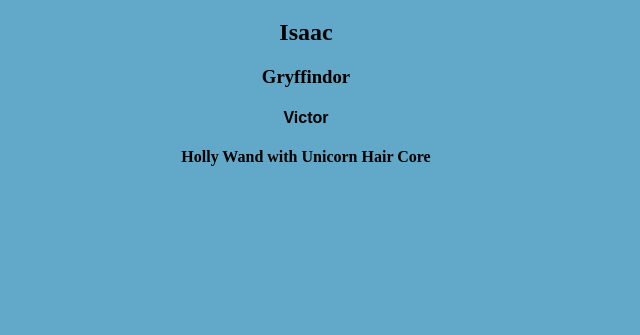
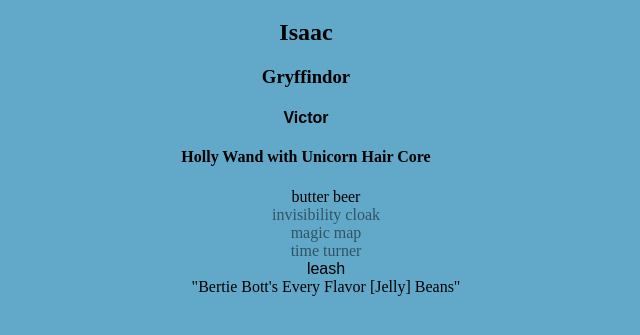
Before and after one commit to isaacxdd/Homework5, a plain HTML site: page index.html in a window 1280 px wide. Shown: the part 61-396 px from the top of the page, without its empty margins (334-974 px from the left). Drawn offline with nearby package versions, Linux system fonts and the light colour scheme.

Commit message:
Commit 3 - I added list elements. That code didn't seem very dry. I wonder if there is something I could do about it in the Hungry for More section

```diff
--- a/app.js
+++ b/app.js
@@ -1,10 +1,23 @@
 $(() => {
 
     let $container = $('#container');
+
 
     $('#container').append($h1= $('<h1>').text('Hogwarts'))
     $('#container').append($h2= $('<h2>').text('Isaac'))
     $('#container').append($h3= $('<h3>').text('Gryffindor'))
     $('#container').append($h4= $('<h4>').text('Victor').addClass('owl'))
     $('#container').append($h4= $('<h4>').text('Holly Wand with Unicorn Hair Core'))
+    $('#container').append()
+
+    let $unorderedList = $('<ul>').attr('storage', 'Trunk');
+    $unorderedList.append($('<li>').text('butter beer'));
+    $unorderedList.append($('<li>').addClass('secret').text('invisibility cloak'));
+    $unorderedList.append($('<li>').addClass('secret').text('magic map'));
+    $unorderedList.append($('<li>').addClass('secret').text('time turner'));
+    $unorderedList.append($('<li>').addClass('owl').text('leash'));
+    $unorderedList.append($('<li>').text('"Bertie Bott\'s Every Flavor [Jelly] Beans"'));
+
+    $container.append($unorderedList);
+
   });
--- a/main.css
+++ b/main.css
@@ -7,3 +7,11 @@ body {
   .owl {
     font-family: fantasy;
   }
+
+  .secret {
+    opacity: 0.5;
+  }
+
+  ul {
+    list-style-type: none;
+  }
```
Also changed, not shown: index.html (line endings or trailing spaces).
